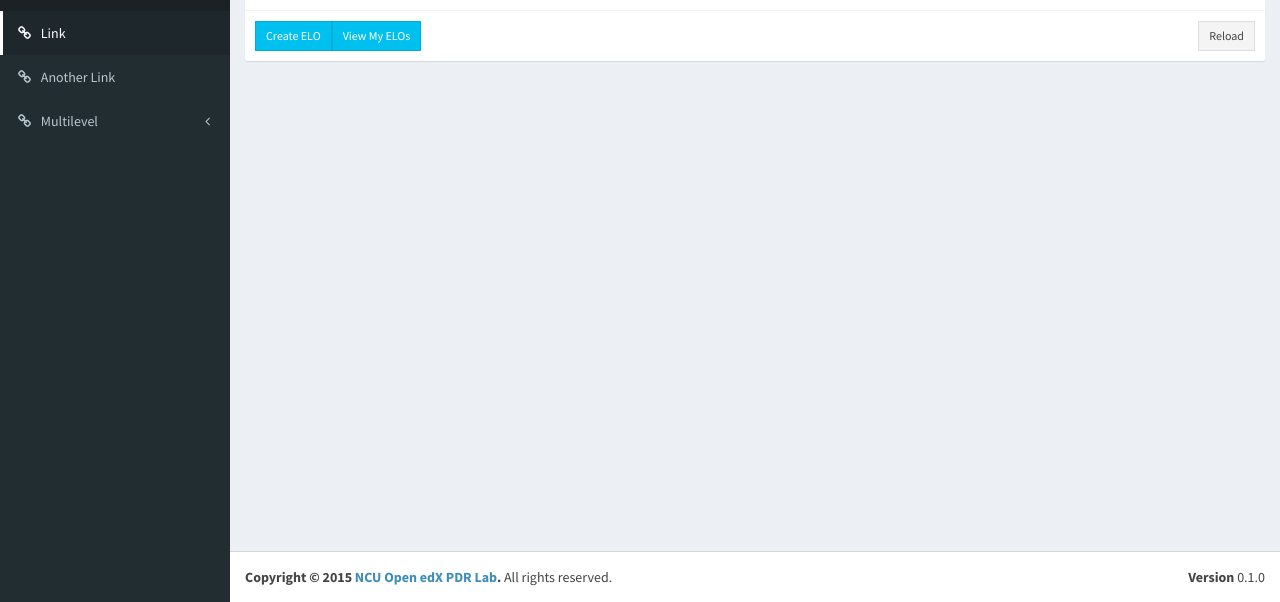
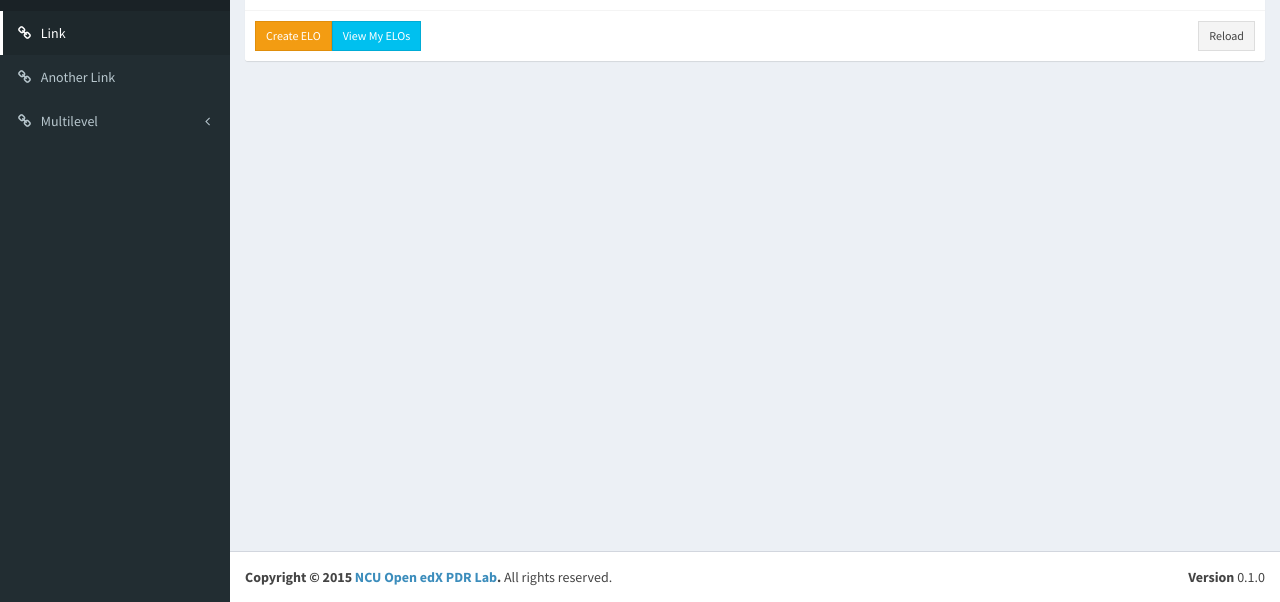
Before and after one commit to yrchen/CommonRepo, a Django app: page /elos/all/ in a window 1280 px wide. Shown: the part 198-800 px from the top of the page. Run offline with Django 3.2, Linux system fonts and the light colour scheme; data that the repository does not hold is empty; parts of the project's set-up code (start-up, migrations or seed data) failed here and were passed over; some libraries are stand-ins or nearby versions.

Commit message:
修正 ELO 顯示時的樣式，統一將 create 功能都改用 warning 樣式表示

```diff
--- a/commonrepo/templates/elos/elos_list.html
+++ b/commonrepo/templates/elos/elos_list.html
@@ -49,7 +49,7 @@
         </div><!-- /.table-responsive -->
       </div><!-- /.box-body -->
       <div class="box-footer clearfix">
-        <a href="{% url 'elos:elos-create' %}" class="btn btn-sm btn-info btn-flat pull-left">Create ELO</a>
+        <a href="{% url 'elos:elos-create' %}" class="btn btn-sm btn-warning btn-flat pull-left">Create ELO</a>
         <a href="{% url 'elos:elos-mylist' %}" class="btn btn-sm btn-info btn-flat pull-left">View My ELOs</a>
         <a href="javascript::;" class="btn btn-sm btn-default btn-flat pull-right">Reload</a>
       </div><!-- /.box-footer -->
--- a/commonrepo/templates/elos/elos_my_list.html
+++ b/commonrepo/templates/elos/elos_my_list.html
@@ -49,7 +49,7 @@
         </div><!-- /.table-responsive -->
       </div><!-- /.box-body -->
       <div class="box-footer clearfix">
-        <a href="{% url 'elos:elos-create' %}" class="btn btn-sm btn-info btn-flat pull-left">Create ELO</a>
+        <a href="{% url 'elos:elos-create' %}" class="btn btn-sm btn-warning btn-flat pull-left">Create ELO</a>
         <a href="{% url 'elos:elos-alllist' %}" class="btn btn-sm btn-info btn-flat pull-left">View All ELOs</a>
         <a href="javascript::;" class="btn btn-sm btn-default btn-flat pull-right">Reload</a>
       </div><!-- /.box-footer -->
```
